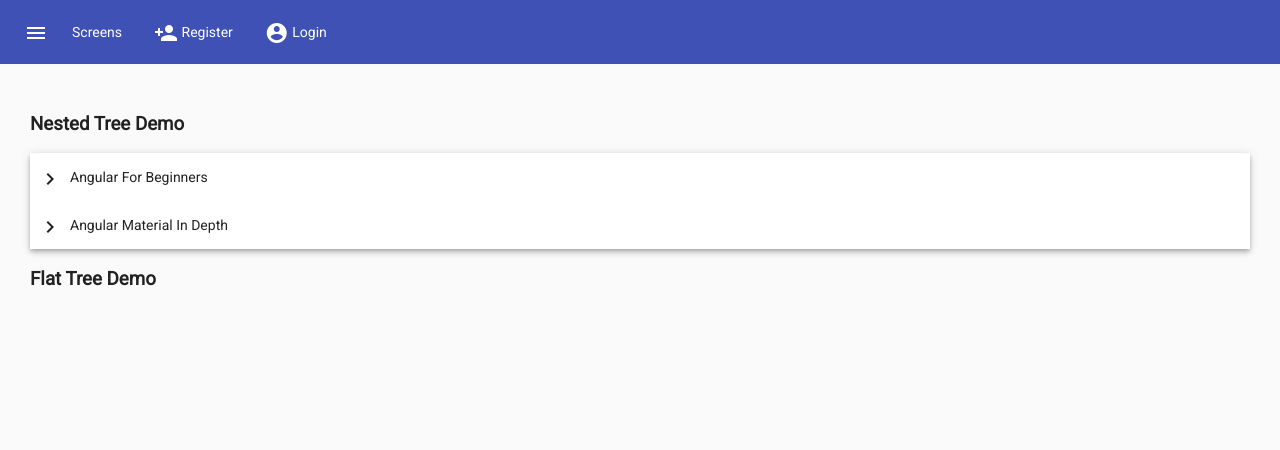
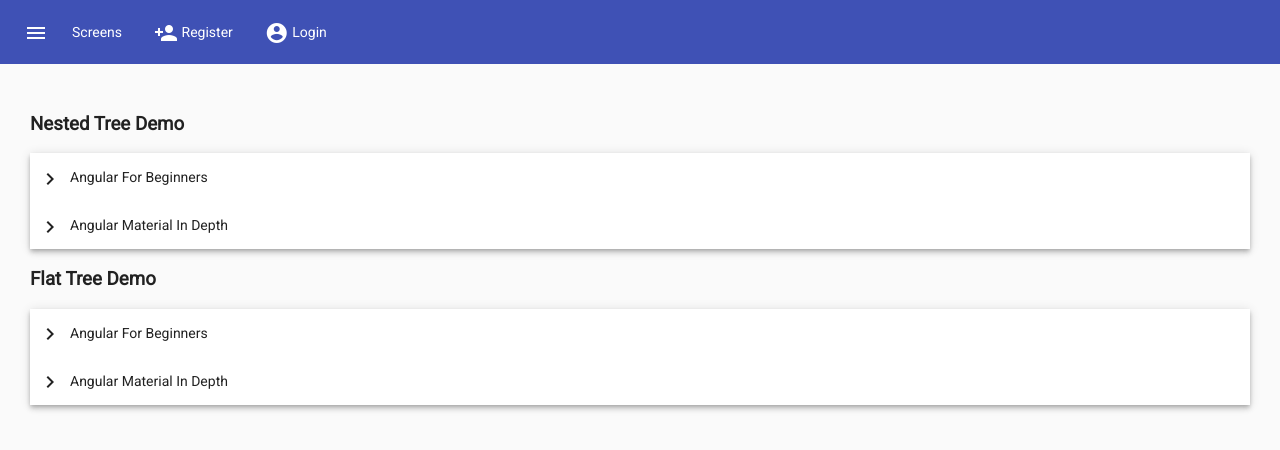
Before and after one commit to HassanYousef1985/angular-material-course, an Angular app: page /tree-demo in a window 1280 px wide. Shown: the top 450 px of the page. Built offline with nearby package versions, Linux system fonts and the light colour scheme.

Commit message:
flat tree

```diff
--- a/src/app/tree-demo/tree-demo.component.html
+++ b/src/app/tree-demo/tree-demo.component.html
@@ -48,5 +48,38 @@
 
   <h3>Flat Tree Demo</h3>
 
+      <mat-tree class="mat-elevation-z4"
+                [dataSource]="flatDataSource" [treeControl]="flatTreeControl">
+
+
+          <mat-tree-node *matTreeNodeDef="let node" matTreeNodePadding>
+
+              <div class="leaf-node">
+
+                  {{node.name}}
+
+              </div>
+
+          </mat-tree-node>
+
+
+          <mat-tree-node *matTreeNodeDef="let node; when:hasFlatChild" matTreeNodePadding>
+
+              <button mat-icon-button matTreeNodeToggle>
+                  <mat-icon>
+                      {{flatTreeControl.isExpanded(node) ? 'expand_more' : 'chevron_right'}}
+                  </mat-icon>
+              </button>
+
+              {{node.name}}
+
+          </mat-tree-node>
+
+
+
+    </mat-tree>
+
+
+
 
 </div>
--- a/src/app/tree-demo/tree-demo.component.ts
+++ b/src/app/tree-demo/tree-demo.component.ts
@@ -5,6 +5,12 @@
 interface CourseNode {
   name: string;
   children?: CourseNode[];
+}
+
+interface CourseFlatNode {
+  name:string;
+  expandable:boolean;
+  level: number;
 }
 
 const TREE_DATA: CourseNode[] = [
@@ -64,18 +70,42 @@
    nestedTreeControl = new NestedTreeControl<CourseNode>(node => node.children);
 
 
+   // Flat Tree
+  flatTreeControl = new FlatTreeControl<CourseFlatNode>(
+    node => node.level,
+    node => node.expandable
+  );
+
+  treeFlattener = new MatTreeFlattener(
+      (node:CourseNode, level: number): CourseFlatNode => {
+          return {
+              name: node.name,
+              expandable: node.children?.length > 0,
+              level
+          }
+      },
+      node => node.level,
+      node => node.expandable,
+      node => node.children
+  );
+
+  flatDataSource = new MatTreeFlatDataSource(this.flatTreeControl, this.treeFlattener);
 
 
   ngOnInit() {
 
     this.nestedDataSource.data = TREE_DATA;
+    this.flatDataSource.data = TREE_DATA;
+
 
   }
 
   hasNestedChild(index: number, node:CourseNode) {
+    return node?.children?.length > 0;
+  }
 
-    return node?.children?.length > 0;
-
+  hasFlatChild(index: number, node:CourseFlatNode) {
+    return node.expandable;
   }
 
 }
```
